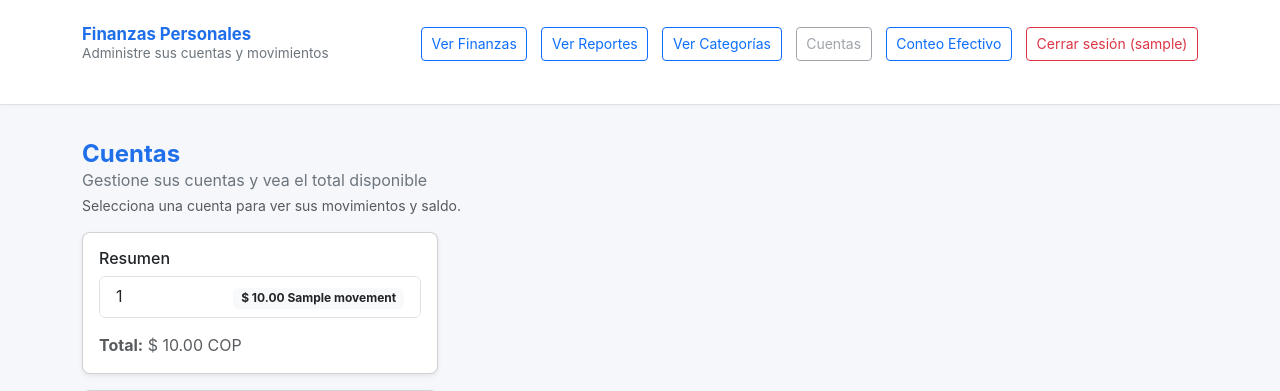
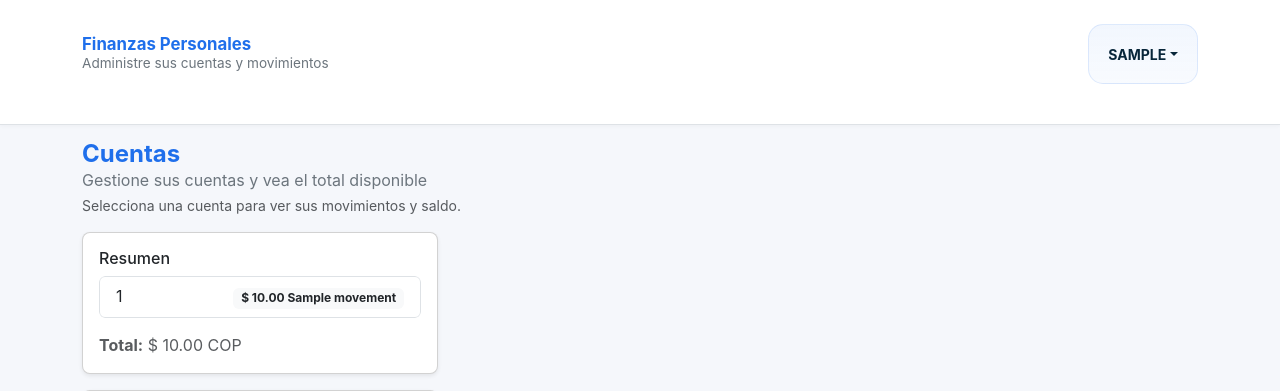
Before and after one commit to Leobor91/Finanzas-Personales-, a Flask app: page /ui/accounts in a window 1280 px wide. Shown: the top 391 px of the page. Run offline with Flask 2, Linux system fonts and the light colour scheme; the visitor is signed in with stand-in values (Sample User, id 1); a database or web service that is not in the repository returns one stand-in record (values such as "Sample title"); some libraries are stand-ins or nearby versions.

Commit message:
feat: enhance user menu with dropdown for navigation and improved styles

```diff
--- a/src/static/css/styles.css
+++ b/src/static/css/styles.css
@@ -197,3 +197,86 @@ button:focus, .form-control:focus, .form-select:focus, a:focus { outline: none;
 /* Small visual polish */
 .container h3 { margin-bottom: 8px; }
 .table-responsive { overflow-x: auto; }
+
+/* Enhanced hamburger menu styles */
+.btn-group .btn.dropdown-toggle {
+  display: inline-flex;
+  align-items: center;
+  justify-content: center;
+  width: 110px;
+  height: 60px;
+  border-radius: 15px;
+  font-weight: 700;
+  color: var(--text);
+  background: linear-gradient(180deg, rgba(31,111,235,0.06), rgba(31,111,235,0.03));
+  border: 1px solid rgba(31,111,235,0.12);
+  transition: transform 160ms ease, box-shadow 160ms ease, background 160ms ease;
+}
+.btn-group .btn.dropdown-toggle:hover {
+  transform: translateY(-2px) scale(1.02);
+  box-shadow: 0 6px 18px rgba(31,111,235,0.12);
+  background: linear-gradient(180deg, rgba(31,111,235,0.12), rgba(31,111,235,0.04));
+}
+
+/* Make dropdown menu more card-like and interactive */
+.dropdown-menu {
+  min-width: 220px;
+  border-radius: 12px;
+  padding: 6px;
+  box-shadow: 0 10px 30px rgba(2,6,23,0.12);
+  border: 1px solid rgba(7,41,58,0.06);
+}
+.dropdown-item {
+  display: flex;
+  flex-direction: column;
+  gap: 2px;
+  padding: 10px 14px;
+  border-radius: 8px;
+  transition: background 120ms ease, transform 120ms ease;
+}
+.dropdown-item .muted-desc { font-size: 0.78rem; color: var(--muted); }
+.dropdown-item:hover {
+  background: linear-gradient(90deg, rgba(31,111,235,0.06), rgba(31,111,235,0.02));
+  transform: translateX(6px);
+}
+.dropdown-item.active { background: linear-gradient(90deg, rgba(31,111,235,0.12), rgba(31,111,235,0.04)); }
+
+/* Show description using attribute on hover via pseudo element */
+.dropdown-item::after {
+  content: attr(data-description);
+  display: block;
+  font-size: 0.78rem;
+  color: rgba(10,25,40,0.6);
+  margin-top: 4px;
+  opacity: 0;
+  transform: translateY(-4px);
+  transition: opacity 160ms ease, transform 160ms ease;
+}
+.dropdown-item:hover::after { opacity: 1; transform: translateY(0); }
+
+/* Emphasize logout with icon and color */
+.dropdown-item.text-danger { font-weight: 700; }
+.dropdown-header { padding: 8px 12px; font-weight: 700; color: var(--accent); }
+
+/* Make hamburger show user initial as badge on the button (if username present) */
+.btn-hamburger-initial {
+  width: 44px; height: 44px; border-radius: 50%; padding: 0; display: inline-flex; align-items:center; justify-content:center; font-weight:700;
+}
+
+@media (min-width: 992px) {
+  /* Slightly larger menu on desktop */
+  .btn-group .btn.dropdown-toggle { width: 110px;
+  height: 60px;
+  border-radius: 15px; }
+  .dropdown-menu { min-width: 260px; }
+}
+
+/* Disabled dropdown items: visually dim and prevent interaction */
+.dropdown-item.disabled,
+.dropdown-item[aria-disabled="true"] {
+  /* Keep pointer-events so hover can reveal the description (::after)
+     Clicks are still prevented by JS and tabindex="-1" on the element. */
+  opacity: 0.65;
+  transform: none !important;
+  cursor: default;
+}
--- a/src/templates/header.html
+++ b/src/templates/header.html
@@ -6,37 +6,49 @@
     </div>
     <div class="page-actions">
       {% if session.get('user_id') %}
+        <div class="btn-group">
+          <button class="btn btn-outline-secondary btn-sm dropdown-toggle btn-hamburger-initial" type="button" id="userMenu" data-bs-toggle="dropdown" aria-expanded="false">{{ session.get('username')|upper if session.get('username') else '☰' }}</button>
+          <ul class="dropdown-menu dropdown-menu-end" aria-labelledby="userMenu">
+            <li><h6 class="dropdown-header">{{ session.get('username') }}</h6></li>
+            <li>
               {% if active == 'index' %}
-          <a class="btn btn-outline-secondary btn-sm disabled" tabindex="-1" aria-disabled="true">Ver Finanzas</a>
+                <a class="dropdown-item active disabled" href="#" aria-disabled="true" tabindex="-1" data-description="Resumen de tus finanzas y balances">Ver Finanzas</a>
               {% else %}
-          <a href="/" class="btn btn-outline-primary btn-sm">Ver Finanzas</a>
+                <a class="dropdown-item" href="/" data-description="Resumen de tus finanzas y balances">Ver Finanzas</a>
               {% endif %}
-
+            </li>
+            <li>
               {% if active == 'reports' %}
-          <a class="btn btn-outline-secondary btn-sm disabled" tabindex="-1" aria-disabled="true">Ver Reportes</a>
+                <a class="dropdown-item active disabled" href="#" aria-disabled="true" tabindex="-1" data-description="Informes y gráficos por mes/año">Ver Reportes</a>
               {% else %}
-          <a href="/ui/reports" class="btn btn-outline-primary btn-sm">Ver Reportes</a>
+                <a class="dropdown-item" href="/ui/reports" data-description="Informes y gráficos por mes/año">Ver Reportes</a>
               {% endif %}
-
+            </li>
+            <li>
               {% if active == 'categories' %}
-          <a class="btn btn-outline-secondary btn-sm disabled" tabindex="-1" aria-disabled="true">Ver Categorías</a>
+                <a class="dropdown-item active disabled" href="#" aria-disabled="true" tabindex="-1" data-description="Gestiona tus categorías de ingreso y gasto">Ver Categorías</a>
               {% else %}
-          <a href="/ui/categories" class="btn btn-outline-primary btn-sm">Ver Categorías</a>
+                <a class="dropdown-item" href="/ui/categories" data-description="Gestiona tus categorías de ingreso y gasto">Ver Categorías</a>
               {% endif %}
-
+            </li>
+            <li>
               {% if active == 'accounts' %}
-          <a class="btn btn-outline-secondary btn-sm disabled" tabindex="-1" aria-disabled="true">Cuentas</a>
+                <a class="dropdown-item active disabled" href="#" aria-disabled="true" tabindex="-1" data-description="Cuentas y saldos asociados">Cuentas</a>
               {% else %}
-          <a href="/ui/accounts" class="btn btn-outline-primary btn-sm">Cuentas</a>
+                <a class="dropdown-item" href="/ui/accounts" data-description="Cuentas y saldos asociados">Cuentas</a>
               {% endif %}
-
+            </li>
+            <li>
               {% if active == 'cash_count' %}
-          <a class="btn btn-outline-secondary btn-sm disabled" tabindex="-1" aria-disabled="true">Conteo Efectivo</a>
+                <a class="dropdown-item active disabled" href="#" aria-disabled="true" tabindex="-1" data-description="Herramienta de conteo de efectivo">Conteo Efectivo</a>
               {% else %}
-          <a href="/ui/cash-count" class="btn btn-outline-primary btn-sm">Conteo Efectivo</a>
+                <a class="dropdown-item" href="/ui/cash-count" data-description="Herramienta de conteo de efectivo">Conteo Efectivo</a>
               {% endif %}
-
-        <a href="/logout" class="btn btn-outline-danger btn-sm">Cerrar sesión ({{ session.get('username') }})</a>
+            </li>
+            <li><hr class="dropdown-divider"></li>
+            <li><a class="dropdown-item text-danger" href="/logout">Cerrar sesión</a></li>
+          </ul>
+        </div>
       {% else %}
         <a href="/ui/login" class="btn btn-outline-success btn-sm">Iniciar sesión</a>
         <a href="/ui/register" class="btn btn-outline-primary btn-sm">Registrar Usuario</a>
@@ -47,3 +59,18 @@
 
 <!-- content-offset adds top padding so content isn't hidden below sticky header -->
 <div class="content-offset">
+
+<script>
+// Prevent clicks on menu items marked as aria-disabled and add tooltip text
+document.addEventListener('click', function(e){
+  var el = e.target.closest && e.target.closest('a[aria-disabled="true"]');
+  if(el){
+    e.preventDefault();
+    e.stopPropagation();
+  }
+}, true);
+
+document.querySelectorAll('a[aria-disabled="true"]').forEach(function(a){
+  if(!a.getAttribute('title')) a.setAttribute('title', 'Ya estás en esta página');
+});
+</script>
```
Lines whose indentation alone changed are shown as unchanged.
